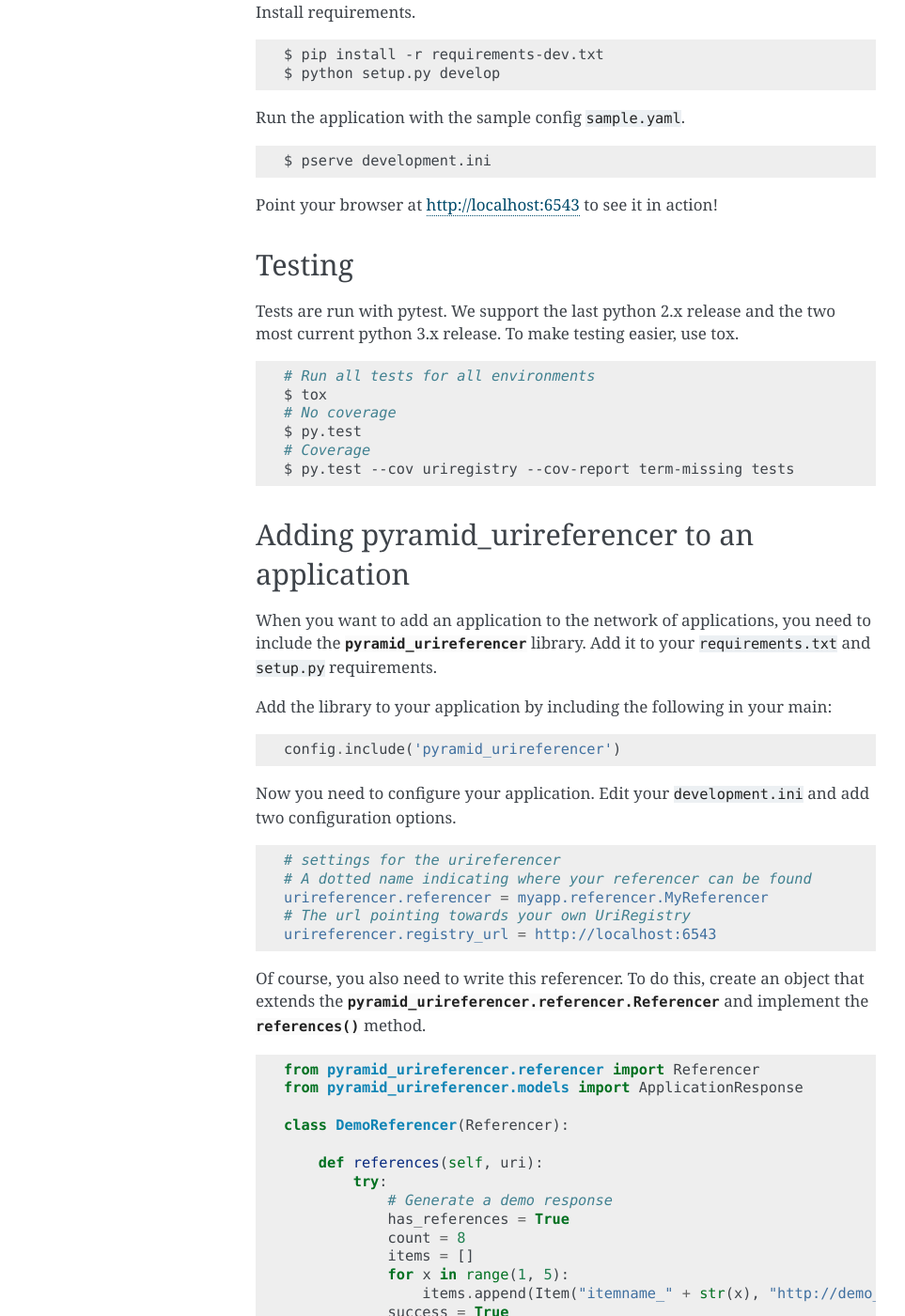
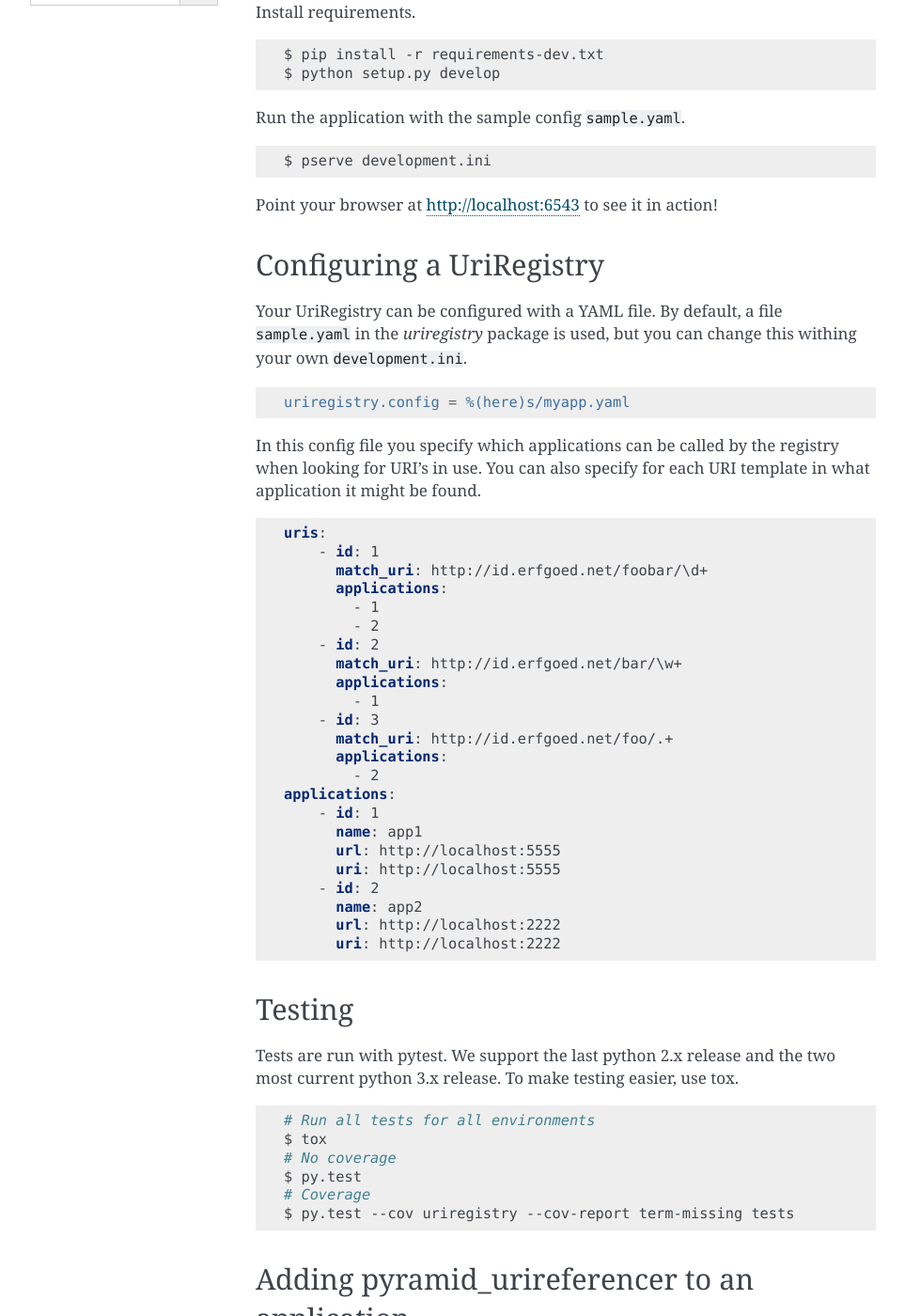
Before and after one commit to OnroerendErfgoed/uriregistry, a Sphinx documentation site: the page built from docs/source/development.rst, in a window 1280 px wide and 1400 px high, scrolled down 417 px. Shown: the whole window at 94% size, without its empty margins (148-1111 px from the left). Built offline with Sphinx 7.4.7, drawn with Linux system fonts in a browser that asks for light colours; some of the changed text lies outside the part shown.

Commit message:
Add part about uriregistry config

```diff
--- a/docs/source/development.rst
+++ b/docs/source/development.rst
@@ -37,6 +37,47 @@
     $ pserve development.ini
 
 Point your browser at http://localhost:6543 to see it in action!
+
+Configuring a UriRegistry
+=========================
+
+Your UriRegistry can be configured with a YAML file. By default, a file
+:file:`sample.yaml` in the `uriregistry` package is used, but you can change
+this withing your own :file:`development.ini`.
+
+.. code-block:: ini
+
+    uriregistry.config = %(here)s/myapp.yaml
+
+In this config file you specify which applications can be called by the registry
+when looking for URI's in use. You can also specify for each URI template in
+what application it might be found.
+
+.. code:: yaml
+
+    uris:
+        - id: 1
+          match_uri: http://id.erfgoed.net/foobar/\d+
+          applications:
+            - 1
+            - 2
+        - id: 2
+          match_uri: http://id.erfgoed.net/bar/\w+
+          applications:
+            - 1
+        - id: 3
+          match_uri: http://id.erfgoed.net/foo/.+
+          applications:
+            - 2
+    applications:
+        - id: 1
+          name: app1
+          url: http://localhost:5555
+          uri: http://localhost:5555
+        - id: 2
+          name: app2
+          url: http://localhost:2222
+          uri: http://localhost:2222
 
 Testing
 =======
--- a/docs/source/index.rst
+++ b/docs/source/index.rst
@@ -18,7 +18,6 @@
    service
    development
    api
-   installatie
    changes
 
 
```
Also changed, not shown: docs/source/installatie.rst (deleted, +0 -155 lines).
